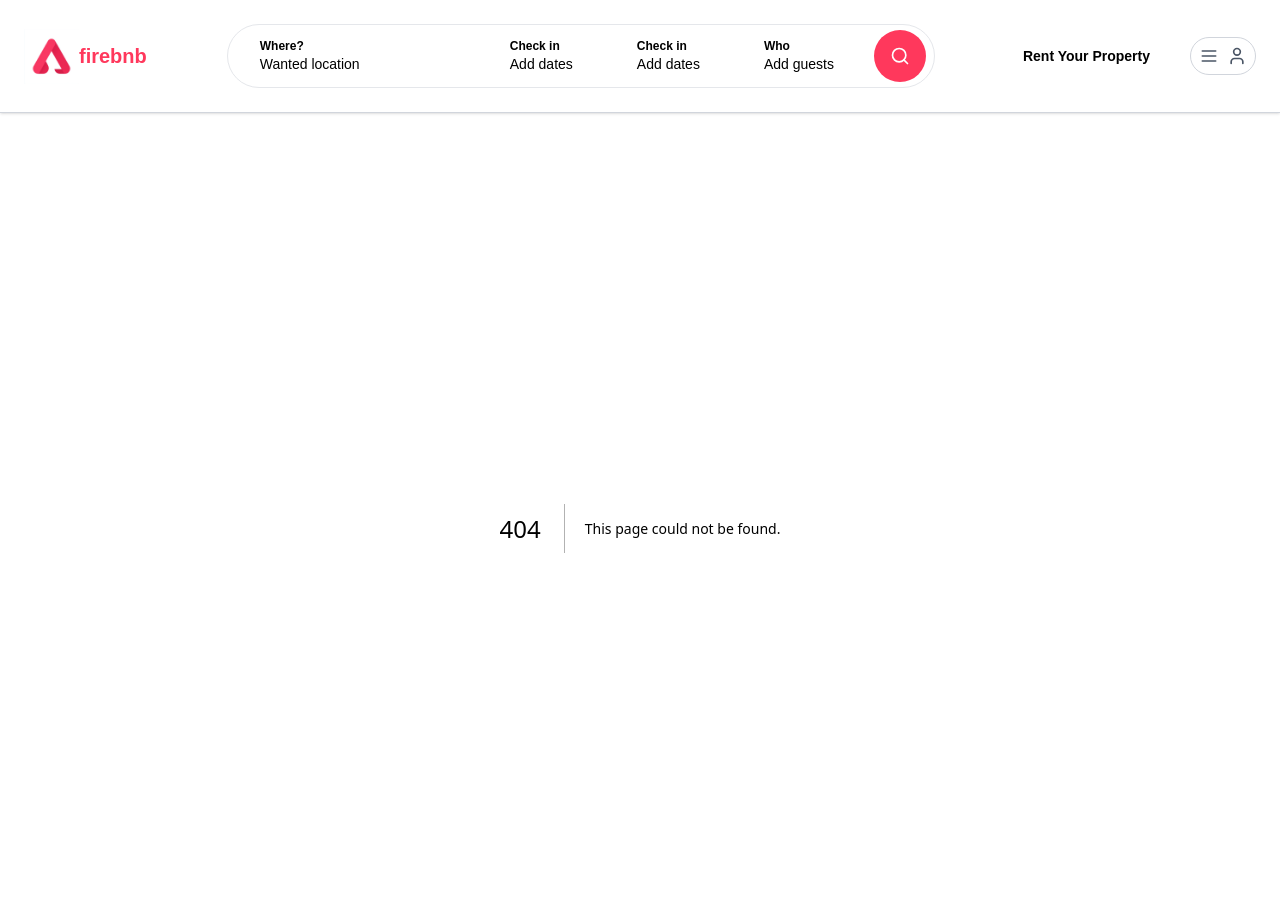
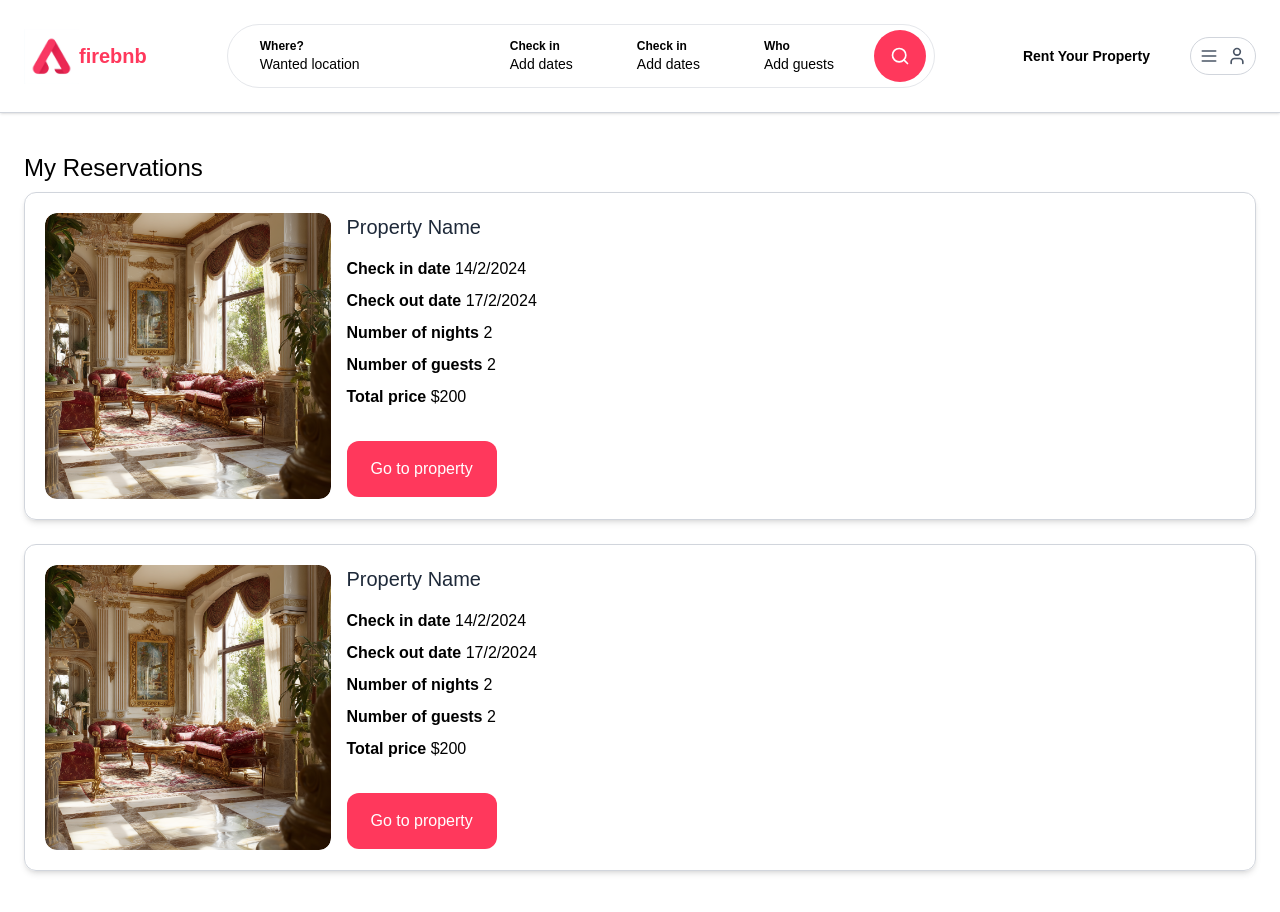
Before and after one commit to preslaviliev93/FireBNB-AirBNB-Clone, a Next.js app in the folder frontend/: page /myreservations in a window 1280 px wide. Before the commit this address had no page. Shown: the top 912 px of the page. Built offline with nearby package versions, Linux system fonts and the light colour scheme.

Commit message:
Added: myreservations page (static)

```diff
--- /dev/null
+++ b/frontend/src/app/myreservations/page.tsx
@@ -0,0 +1,66 @@
+import React from 'react'
+import Image from 'next/image'
+import ContactButton from '@/app/components/ContactButton'
+import PropertyList from '@/app/components/properties/PropertyList'
+
+export default function MyReservations() {
+  return (
+    <main className="max-w-[1500px] mx-auto px-6">
+            <h1 className="mt-6 mb-2 text-2xl">My Reservations</h1>
+
+            <div className="space-y-4">
+              <div className="p-5 mb-6 grid grid-cols-1 sm:grid-cols-4 gap-4 shadow-md border border-gray-300 rounded-xl">
+                <div className="col-span-1">
+                  <div className="relative overflow-hidden aspect-square rounded-xl">
+                    <Image
+                      src="/properties/1.png"
+                      alt="User"
+                      fill
+                      className="object-cover hover:scale-110 transition h-full w-full rounded-xl"
+                    />
+                  </div>
+                </div>
+
+                <div className="col-span-1 sm:col-span-3 space-y-2">
+                  <h2 className="mb-4 text-xl text-gray-800">
+                    Property Name
+                  </h2>
+                  <p className=""><strong>Check in date</strong> 14/2/2024</p>
+                  <p className=""><strong>Check out date</strong> 17/2/2024</p>
+                  <p className=""><strong>Number of nights</strong> 2 </p>
+                  <p className=""><strong>Number of guests</strong> 2 </p>
+                  <p className=""><strong>Total price</strong> $200 </p>
+                  <div className="cursor-pointer py-4 px-6 bg-airbnb bg-airbnb-hover mt-6 inline-block rounded-xl text-white">Go to property</div>
+                </div>
+              </div>
+
+
+              <div className="p-5 mb-6 grid grid-cols-1 sm:grid-cols-4 gap-4 shadow-md border border-gray-300 rounded-xl">
+                <div className="col-span-1">
+                  <div className="relative overflow-hidden aspect-square rounded-xl">
+                    <Image
+                      src="/properties/1.png"
+                      alt="User"
+                      fill
+                      className="object-cover hover:scale-110 transition h-full w-full rounded-xl"
+                    />
+                  </div>
+                </div>
+
+                <div className="col-span-1 sm:col-span-3 space-y-2">
+                  <h2 className="mb-4 text-xl text-gray-800">
+                    Property Name
+                  </h2>
+                  <p className=""><strong>Check in date</strong> 14/2/2024</p>
+                  <p className=""><strong>Check out date</strong> 17/2/2024</p>
+                  <p className=""><strong>Number of nights</strong> 2 </p>
+                  <p className=""><strong>Number of guests</strong> 2 </p>
+                  <p className=""><strong>Total price</strong> $200 </p>
+                  <div className="cursor-pointer py-4 px-6 bg-airbnb bg-airbnb-hover mt-6 inline-block text-white rounded-xl">Go to property</div>
+                </div>
+              </div>
+            </div>
+
+    </main>
+  )
+}
```
